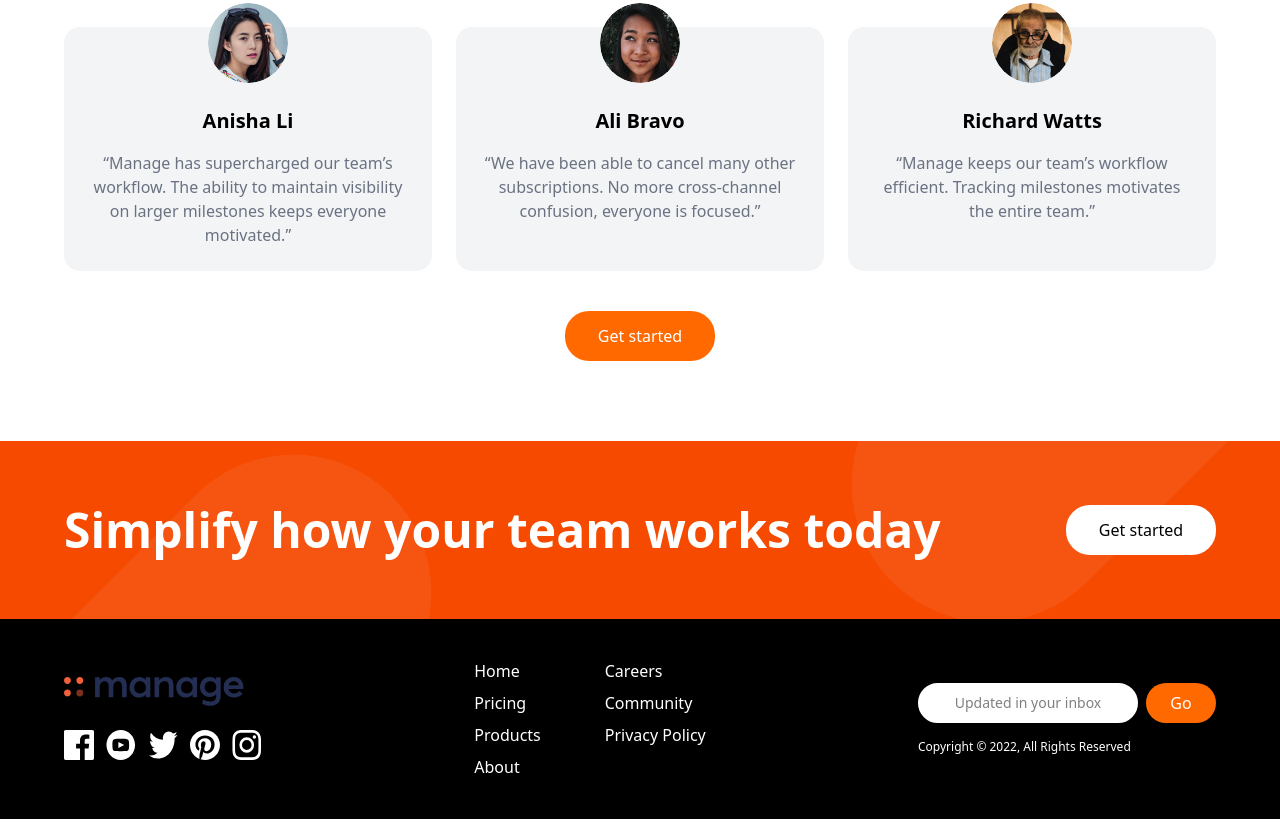
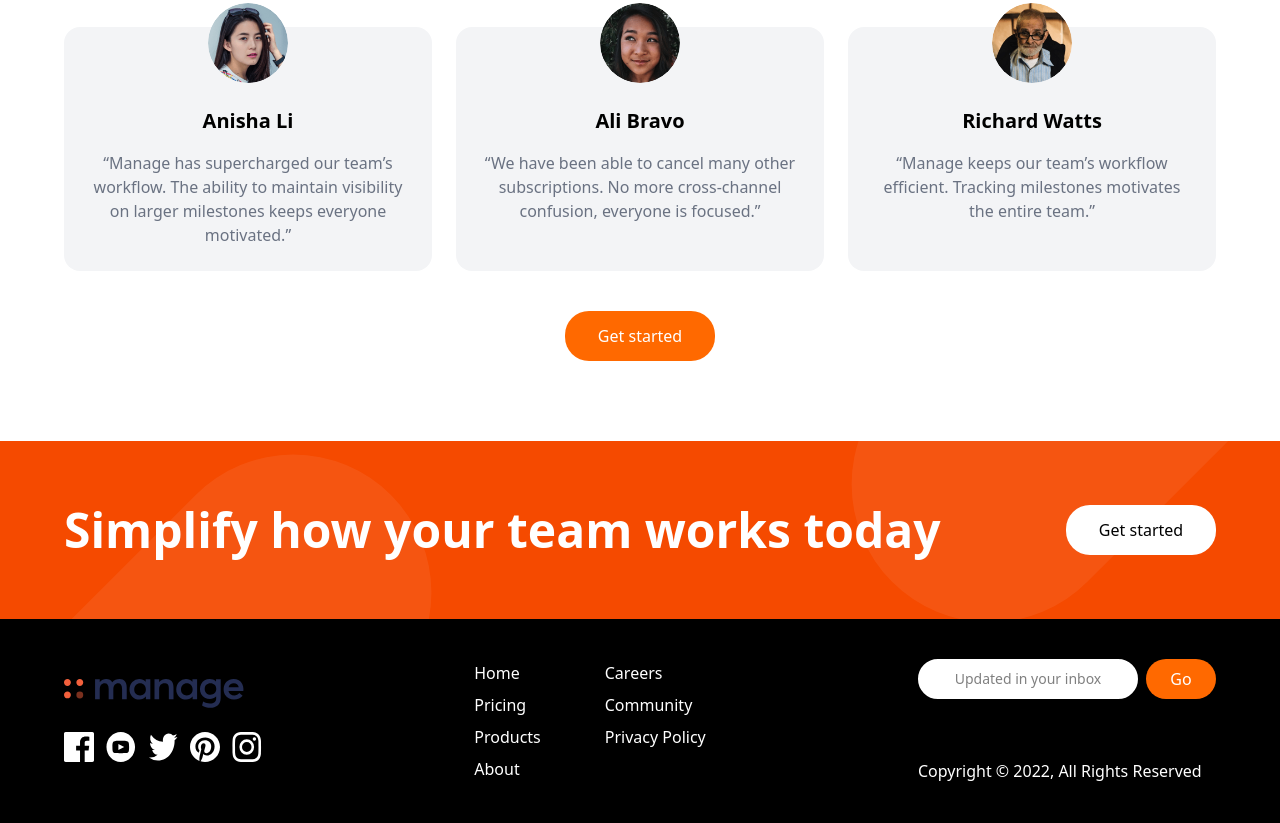
Before and after one commit to tuxtasinboyev/Manage-landing-Page, a website: page src/index.html in a window 1280 px wide. Shown: the part 1120-1943 px from the top of the page. Drawn offline with Linux system fonts and the light colour scheme.

Commit message:
botni bir ikkita joyi tugirlab buldisd

```diff
--- a/src/index.html
+++ b/src/index.html
@@ -12,7 +12,7 @@
 
   <nav class="flex items-center justify-between px-6 py-4 max-w-[1200px] mx-auto">
     <img src="./img/logo.svg" alt="Logo" class="w-[150px]">
-    <ul class="hidden md:flex gap-6">
+    <ul class="hidden md:flex gap-6 navbar-ul">
       <li><a href="#">Pricing</a></li>
       <li><a href="#">Product</a></li>
       <li><a href="#">About Us</a></li>
@@ -93,7 +93,7 @@
     </div>
   </section>
 
-  <footer class="w-full bg-black py-10 ">
+  <footer class="w-full bg-black py-10 footer-list ">
     <div class="max-w-[1200px] mx-auto flex flex-col md:flex-row justify-between items-center gap-10 px-6">
       <div class="space-y-6 text-center md:text-left">
         <img src="./img/logo.svg" alt="Logo" class="w-[180px] mx-auto md:mx-0">
@@ -124,7 +124,7 @@
             class="border-2 w-[220px] h-[40px] rounded-3xl border-white text-center bg-white outline-none text-sm">
           <button class="w-[70px] h-[40px] bg-orange-500 rounded-3xl text-white ml-2">Go</button>
         </div>
-        <p class="text-white text-xs">Copyright © 2022, All Rights Reserved</p>
+        <p class="text-white text-md mt-15">Copyright © 2022, All Rights Reserved</p>
       </div>
     </div>
   </footer>
```
